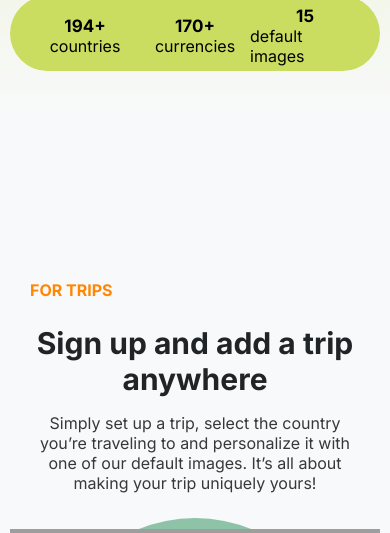
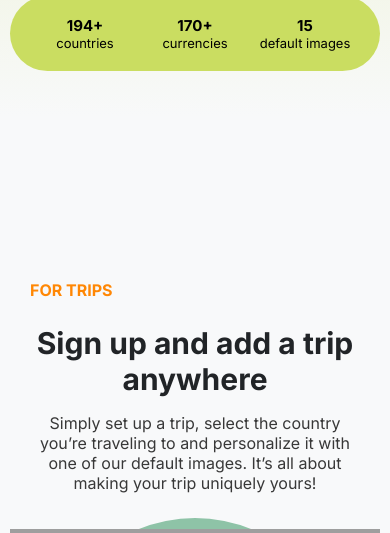
Before and after one commit to krzysztofgrabczynski/TravelBalance, a Django app: template backend/web/templates/index.html in a window 390 px wide. Shown: the part 1143-1676 px from the top of the page. Run offline with Django 5.2, Linux system fonts and the light colour scheme; the template is opened without the code that fills it, so the values that code supplies are empty; grey boxes are pictures that could not be loaded.

Commit message:
Change font-size of the statistic bar for screen smaller then 420px

```diff
--- a/backend/web/static/css/top-section.css
+++ b/backend/web/static/css/top-section.css
@@ -186,5 +186,14 @@
         top: -40px;
         transform: rotate(-30deg);
     }
+}
 
+@media (max-width: 420px) {
+    .top-section .statistic-bar .stat-label {
+        font-size: 13px;
+    }
+
+    .top-section .statistic-bar .stat-number {
+        font-size: 15px;
+    }
 }
```
